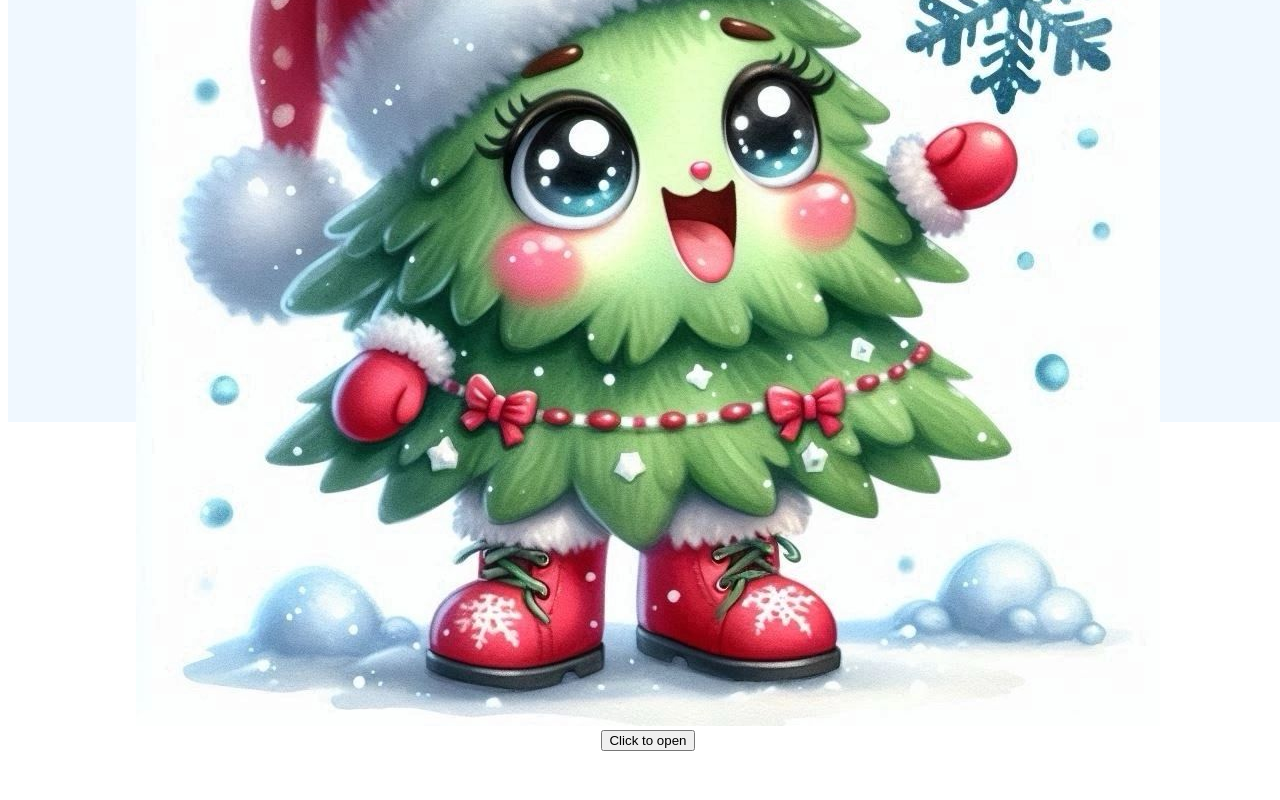
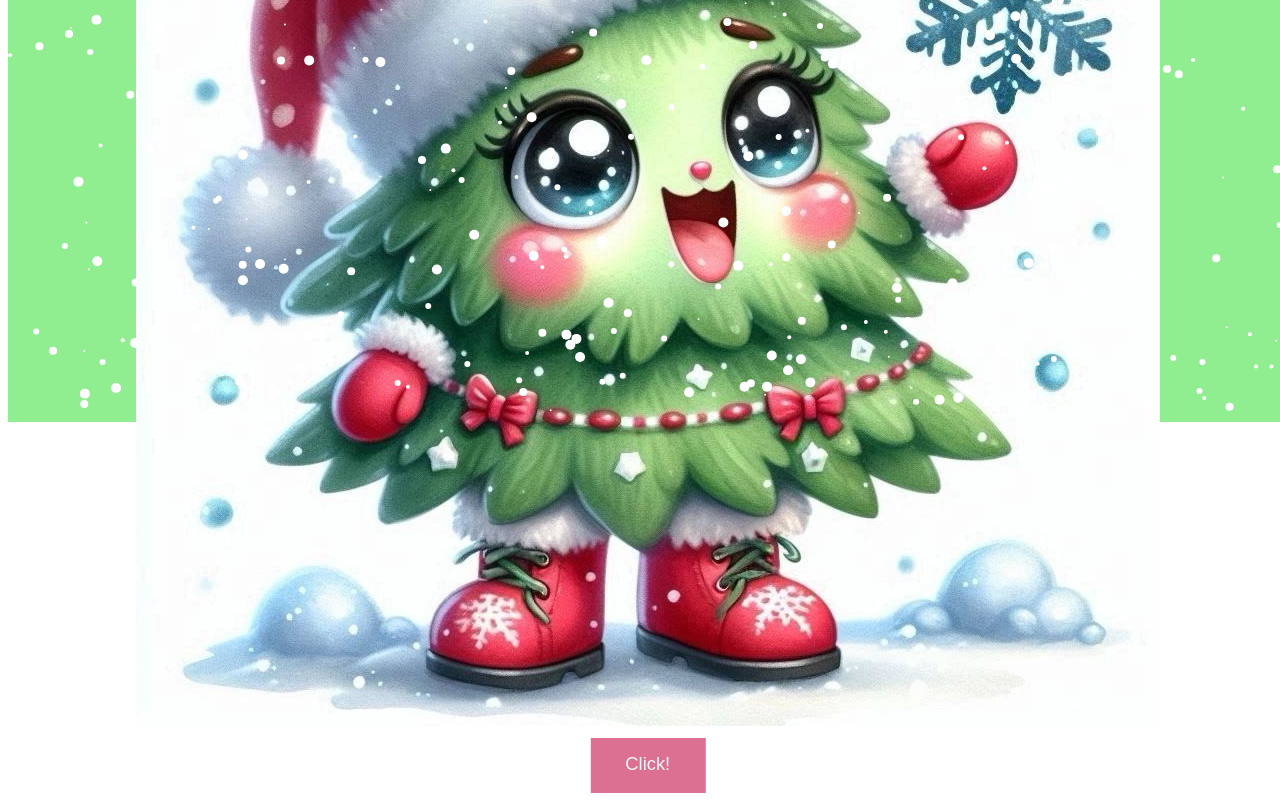
Before and after one commit to lauraaabk/NewYear-Card, a plain HTML site: page Открытка на нг/Index.html in a window 1280 px wide. Shown: the part 386-1186 px from the top of the page. Before the commit the page ends 1137 px from the top, so only its background shows below. Drawn offline with Linux system fonts and the light colour scheme.

Commit message:
add button animation, music

```diff
--- a/Открытка на нг/Index.html
+++ b/Открытка на нг/Index.html
@@ -1,7 +1,7 @@
 <!DOCTYPE html>
 <html>
 <head>
-	<link rel="stylesheet" type="text/css" href="Style.css">
+	<link rel="stylesheet" type="text/css" href="style.css">
 	<meta charset="utf-8">
 	<meta name="viewport" content="width=device-width, initial-scale=1">
 	<title>Merry Christmas</title>
@@ -11,7 +11,7 @@
 		<h1>С Новым Годом!</h1>
 		<img src="cover.png" alt="cover">
 		<br>
-		<button onclick="openCard()">Click to open</button>
+		<button onclick="openCard()" class="button">Click!</button>
 	</div>
 
 <div id="message">
--- a/Открытка на нг/Style.css
+++ b/Открытка на нг/Style.css
@@ -7,7 +7,7 @@ div	{
 
 
 #cover {
-	background-color: aliceblue;
+	background-color: lightgreen;
 	z-index: 1;
 	transition: 1s;
 	transform-origin: left;
@@ -22,3 +22,33 @@ div	{
 .open-card {
 	transform: rotateY(90deg);
 }
+
+h1 {
+	color: orangered;
+	text-shadow: 0 0 10px yellow, 0 0 20px orange;
+	animation: glow 2s ease-in-out infinite;
+}
+
+.button {
+	font-size: 17px;
+	background-color: palevioletred;
+	border: none;
+	color: whitesmoke;
+	padding: 15px 32px;
+	cursor: pointer;
+	margin: 10px;
+	animation: pulse 2s infinite;
+}
+
+@keyframes glow {
+	0%   { text-shadow: 0 0 8px yellow; }
+	50%  { text-shadow: 0 0 25px white; }
+    100% { text-shadow: 0 0 8px yellow; }
+
+}
+
+ @keyframes pulse {
+	0%   { transform: scale(1); }
+	50%  { transform: scale(1.08); }
+	100% { transform:scale(1); }
+}
--- a/Открытка на нг/script.js
+++ b/Открытка на нг/script.js
@@ -1,9 +1,80 @@
+let music = new Audio('jingle-bells.mp3');
+music.loop = true
+
+
 function openCard() {
 	let cover = document.getElementById('cover');
 	cover.className = 'open-card';
+
+	music.currentTime = 0;
+	music.play();
+
 }
 
 function closeCard() {
 	let cover = document.getElementById('cover');
 	cover.className = '';
+
+	music.pause();
 }
+
+ const number_of_snowflakes = 300;
+ const max_snowflake_size = 5;
+ const max_snowflake_speed = 2;
+ const snowflake_colour = 'white'
+
+ const snowflakes = [];
+
+ const canvas = document.createElement('canvas');
+ canvas.style.position = 'absolute';
+ canvas.style.pointerEvents = 'none';
+ canvas.style.top = '0px';
+ canvas.style.zIndex = 2;
+ canvas.width = window.innerWidth;
+ canvas.height = window.innerHeight;
+ document.body.appendChild(canvas);
+
+ const ctx = canvas.getContext('2d');
+
+ const createSnowflake = () => ({
+ 	x: Math.random() * canvas.width,
+ 	y: Math.random() * canvas.height,
+ 	radius: Math.floor(Math.random() * max_snowflake_size) + 1,
+    color: snowflake_colour,
+    speed: Math.random() * max_snowflake_speed + 1,
+    sway: Math.random() - 0.5
+ 	 })
+
+ const drawSnowflake = snowflake => {
+ 	ctx.beginPath();
+ 	ctx.arc(snowflake.x, snowflake.y, snowflake.radius, 0, Math.PI * 2);
+ 	ctx.fillStyle = snowflake.color;
+ 	ctx.fill();
+ 	ctx.closePath();
+ }
+
+
+const updateSnowFlake = snowflake => {
+	snowflake.y += snowflake.speed;
+	snowflake.x += snowflake.sway;
+	if(snowflake.y > canvas.height) {
+		Object.assign(snowflake, createSnowflake());
+	}
+};
+
+const animate = () => {
+	ctx.clearRect(0, 0, canvas.width, canvas.height);
+
+
+	snowflakes.forEach(snowflake => {
+		updateSnowFlake(snowflake);
+		drawSnowflake(snowflake);
+	});
+
+	requestAnimationFrame(animate);
+};
+
+for (let i = 0; i < number_of_snowflakes; i++) {
+	snowflakes.push(createSnowflake());
+}
+animate()
```
Also changed, not shown: 1 other file.
